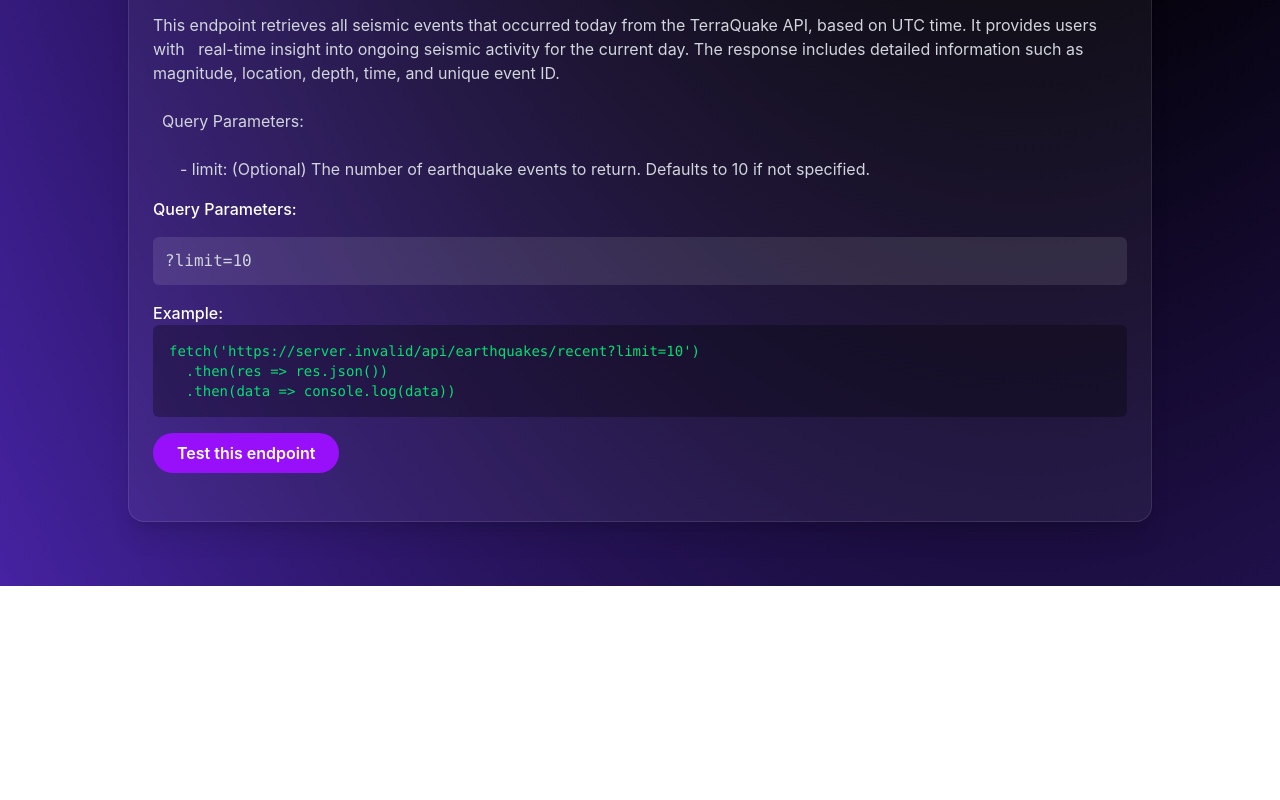
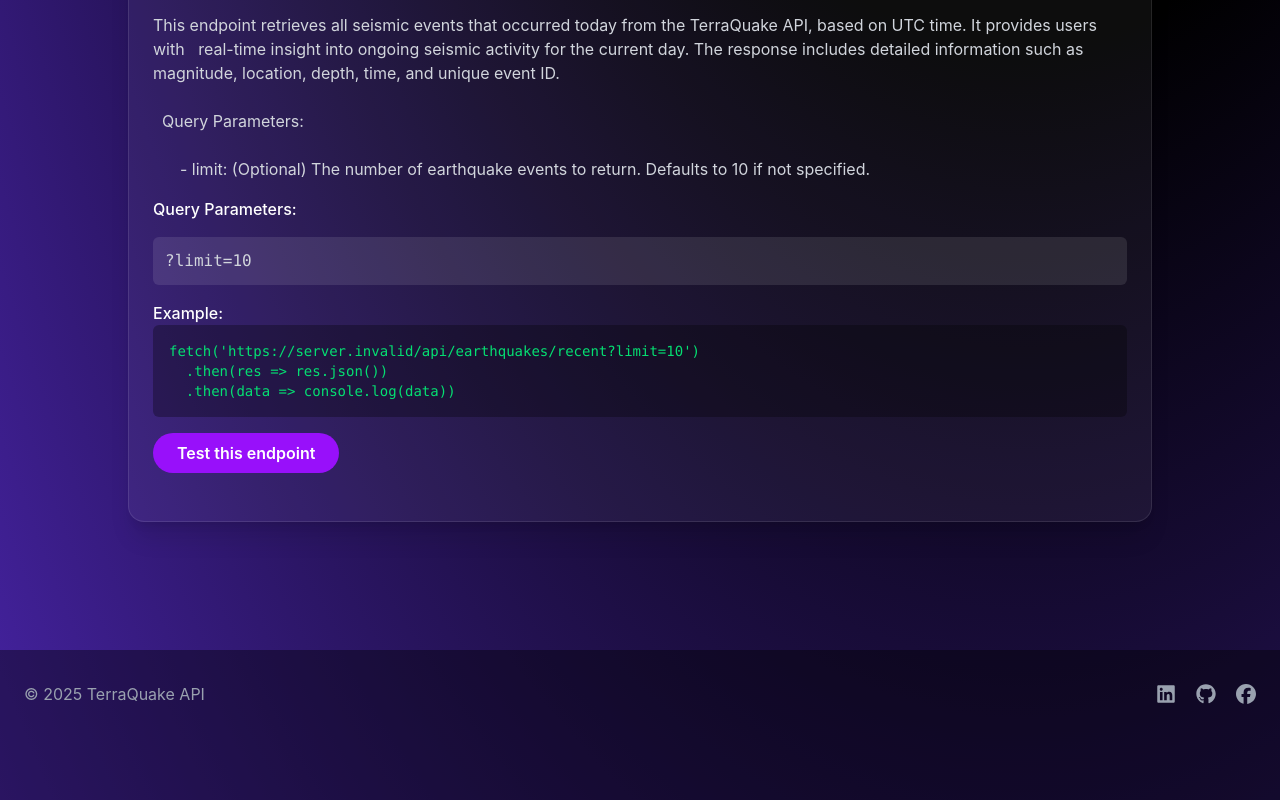
Before and after one commit to yash25hemnani/TerraQuakeApi, a React (Vite) app in the folder frontend/: page / in a window 1280 px wide. Shown: the part 2390-3190 px from the top of the page. Before the commit the page ends 2976 px from the top, so only its background shows below. Built offline with nearby package versions, Linux system fonts and the light colour scheme; no server answers.

Commit message:
add component footer

```diff
--- a/frontend/src/App.jsx
+++ b/frontend/src/App.jsx
@@ -12,6 +12,7 @@ import ApiAccess from './pages/apiAccess/apiAccess';
 import UseCases from './pages/useCases/useCases';
 import About from './pages/about/about';
 import NoPage from './pages/noPage/noPage';
+import Footer from './components/footer/footer';
 
 function App() {
 
@@ -39,6 +40,7 @@ function App() {
             <Route path='/about' element={<About />} />
             <Route path='*' element={<NoPage />} />
           </Routes>
+          <Footer />
         </div>
       </main>
     </BrowserRouter>
--- /dev/null
+++ b/frontend/src/components/footer/footer.jsx
@@ -0,0 +1,50 @@
+import { FaLinkedin, FaGithub, FaFacebook } from 'react-icons/fa6';
+
+export default function Footer() {
+  return (
+    <footer className="w-full h-[150px] bg-black/40 text-gray-400 py-8 px-6 mt-16">
+      <div className="max-w-7xl mx-auto flex flex-col md:flex-row items-center justify-between gap-6">
+        {/* Logo + Nome */}
+        <div className="flex items-center gap-3">
+          {/* Logo icona */}
+          <span className="text-sm md:text-base">&copy; 2025 TerraQuake API</span>
+        </div>
+
+        {/* Link ai social */}
+        <ul className="flex gap-5 text-xl">
+          <li>
+            <a
+              href="https://www.linkedin.com/in/tuo-profilo"
+              target="_blank"
+              rel="noopener noreferrer"
+              aria-label="LinkedIn"
+              className="hover:text-purple-400 transition-colors"
+            >
+              <FaLinkedin />
+            </a>
+          </li>
+          <li>
+            <a
+              href="https://github.com/tuo-username"
+              target="_blank"
+              rel="noopener noreferrer"
+              aria-label="GitHub"
+              className="hover:text-purple-400 transition-colors"
+            >
+              <FaGithub />
+            </a>
+          </li>
+          <li>
+            <a
+              href="#"
+              aria-label="Facebook"
+              className="hover:text-purple-400 transition-colors"
+            >
+              <FaFacebook />
+            </a>
+          </li>
+        </ul>
+      </div>
+    </footer>
+  );
+}
```
